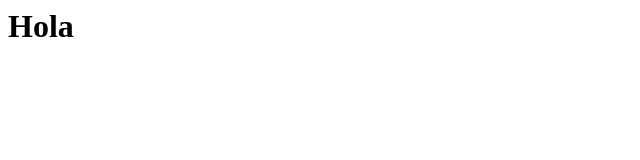
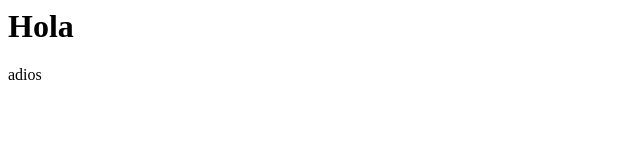
Before and after one commit to skondz/new-repo, a plain HTML site: page index.html in a window 1280 px wide. Shown: the full height of the page, 0-640 px from the left. Drawn offline with Linux system fonts and the light colour scheme.

Commit message:
Update index.html

```diff
--- a/index.html
+++ b/index.html
@@ -1 +1,2 @@
 <h1>Hola</h1>
+<p>adios</p>
```
